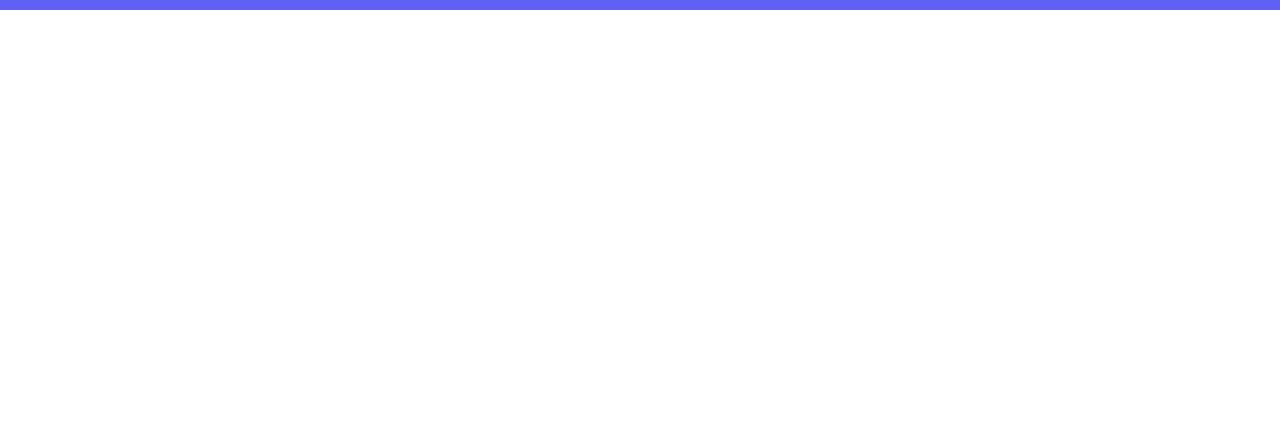
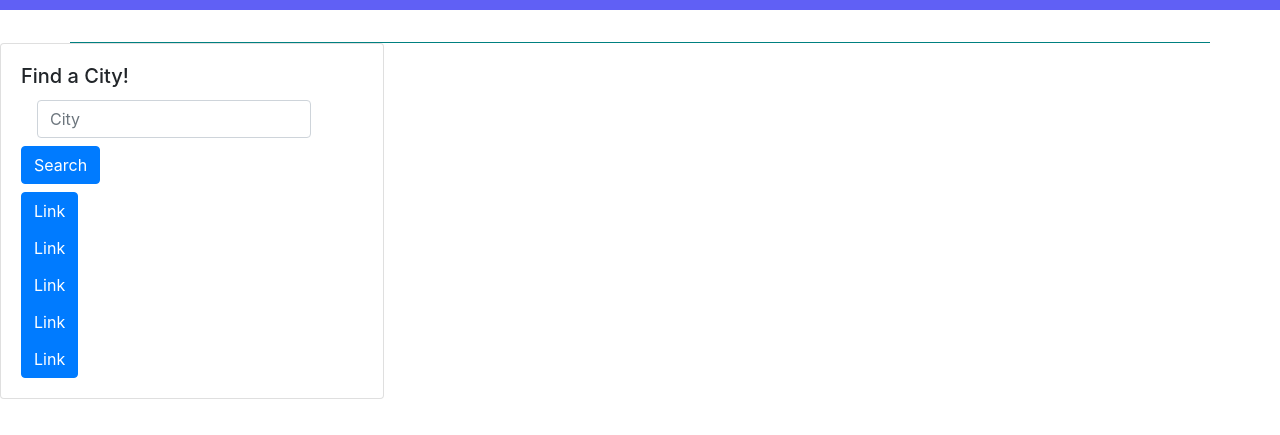
Before and after one commit to eugesol/Weather, a plain HTML site: page index.html in a window 1280 px wide. Shown: the part 85-520 px from the top of the page. Drawn offline with nearby package versions, Linux system fonts and the light colour scheme.

Commit message:
searchCard

```diff
--- a/index.html
+++ b/index.html
@@ -18,24 +18,34 @@
     </div>
     </header>
 
-    <!-- <div class="container">
+    <div class="container">
         <div class="row align-items-center">
             <div class="col-md-4"></div>
             <div class="col-md-8"></div>
         </div>
 
-    </div> -->
-    <!-- <div class="card" style="width: 18rem;">
+    </div>
+     <div class="card" style="width: 24rem;">
 
         <div class="card-body">
-          <h5 class="card-title">Card title</h5>
-          <p class="card-text">Some quick example text to build on the card title and make up the bulk of the card's content.</p>
+          <h5 class="card-title">Find a City!</h5>
+          <form class="form-inline">
+            <div class="form-group mx-sm-3 mb-2">
+              <label for="inputPassword2" class="sr-only">City</label>
+              <input type="password" class="form-control" id="inputPassword2" placeholder="City">
+            </div>
+            <button type="submit" class="btn btn-primary mb-2">Search</button>
+          </form>
           <div class="btn-group-vertical">
-            ...
+            <a class="btn btn-primary" href="#" role="button">Link</a>
+            <a class="btn btn-primary" href="#" role="button">Link</a>
+            <a class="btn btn-primary" href="#" role="button">Link</a>
+            <a class="btn btn-primary" href="#" role="button">Link</a>
+            <a class="btn btn-primary" href="#" role="button">Link</a>
           </div>
         </div>
 
-    </div> -->
+    </div>
 
 </body>
 </html>
```
